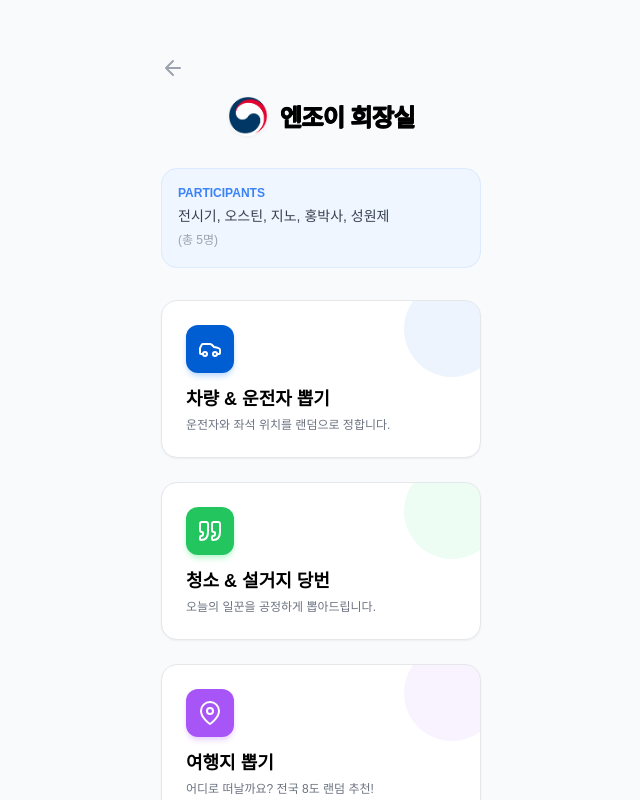
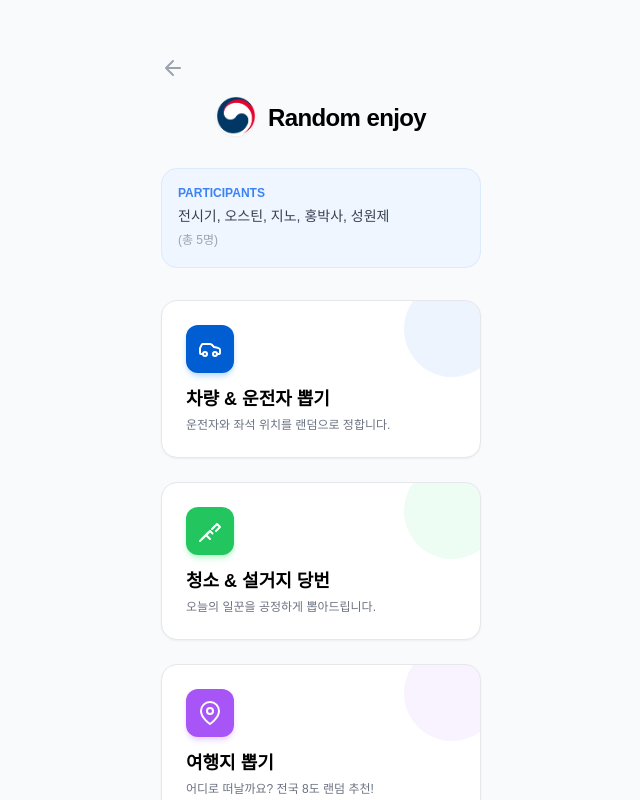
Before and after one commit to won429/enjoygame, a plain HTML site: page index.html in a window 1280 px wide. Shown: the whole page, without its empty margins (319-959 px from the left). Drawn offline with nearby package versions, Linux system fonts and the light colour scheme; a web font is replaced by a local one.

Commit message:
Add files via upload

```diff
--- a/index.html
+++ b/index.html
@@ -6,7 +6,7 @@
     <title>enjoy page - Games</title>
     <script src="https://cdn.tailwindcss.com"></script>
 
-    <!-- 폰트 추가: 학교안심 둥근미소 (로고용) -->
+    <!-- 폰트 추가: 학교안심 둥근미소 (로고용 & 타이틀용) -->
     <link rel="stylesheet" href="https://cdn.jsdelivr.net/gh/fonts-archive/HakgyoansimDunggeunmiso/HakgyoansimDunggeunmiso.css" type="text/css"/>
 
     <style>
@@ -18,7 +18,7 @@
             font-style: normal;
         }
 
-        /* 폰트 추가: 대한민국정부상징체 (타이틀용) */
+        /* 폰트 추가: 대한민국정부상징체 (기타용) */
         @font-face {
             font-family: 'ROKGSans';
             src: url('https://cdn.jsdelivr.net/gh/projectnoonnu/noonfonts_2001@1.1/ROKGSansBold.woff') format('woff');
@@ -32,11 +32,12 @@
             -webkit-tap-highlight-color: transparent;
         }
 
+        /* 학교안심 둥근미소 클래스 */
         .font-logo {
             font-family: 'Hakgyoansim Dunggeunmiso', sans-serif;
         }
 
-        /* 정부상징체 클래스 + 두께감 추가 */
+        /* 정부상징체 클래스 */
         .font-gov {
             font-family: 'ROKGSans', sans-serif;
             text-shadow: 1px 0 0 currentColor, 0 1px 0 currentColor;
@@ -69,7 +70,7 @@
     <div id="screen-game-menu" class="h-full w-full flex flex-col items-center justify-start p-6 pt-12 bg-gray-50 overflow-y-auto fade-in">
         <div class="w-full max-w-xs flex flex-col gap-6">
 
-            <!-- [NEW] 상단 뒤로가기 버튼 (외부 링크) -->
+            <!-- 상단 뒤로가기 버튼 (외부 링크) -->
             <div class="w-full flex justify-start -mb-4">
                 <button onclick="window.location.href='https://won429.github.io/enjoysite/'" class="p-2 -ml-2 text-gray-400 hover:text-black transition-colors" aria-label="메인으로 돌아가기">
                     <svg width="24" height="24" viewBox="0 0 24 24" fill="none" stroke="currentColor" stroke-width="2" stroke-linecap="round" stroke-linejoin="round">
@@ -82,7 +83,8 @@
             <div class="flex items-center justify-center gap-3 mb-2">
                 <!-- image.png 파일이 같은 폴더에 있어야 합니다 -->
                 <img src="./image.png" alt="Logo" class="w-10 h-10 object-contain drop-shadow-sm" onerror="this.style.display='none'">
-                <h2 class="text-2xl font-bold font-gov text-black tracking-tight pt-1">엔조이 회장실</h2>
+                <!-- 타이틀 변경: Random enjoy, 폰트 변경: 학교안심 둥근미소 (font-logo) -->
+                <h2 class="text-2xl font-bold font-logo text-black tracking-tight pt-1">Random enjoy</h2>
             </div>
 
             <div class="bg-blue-50 p-4 rounded-2xl border border-blue-100 mb-2">
@@ -105,11 +107,20 @@
                 </div>
             </button>
 
-            <!-- 청소/설거지 뽑기 -->
+            <!-- 청소/설거지 뽑기 (아이콘 변경: 빗자루) -->
             <button onclick="switchScreen('screen-chore-game'); resetChoreGame();" class="btn-hover w-full bg-white p-6 rounded-2xl shadow-sm border border-gray-200 text-left flex flex-col gap-3 group relative overflow-hidden">
                 <div class="absolute right-[-20px] top-[-20px] w-24 h-24 bg-green-100 rounded-full opacity-50 group-hover:scale-110 transition-transform"></div>
                 <div class="w-12 h-12 bg-green-500 text-white rounded-xl flex items-center justify-center z-10 shadow-md shadow-green-200">
-                    <svg width="24" height="24" viewBox="0 0 24 24" fill="none" stroke="currentColor" stroke-width="2"><path d="M3 21c3 0 7-1 7-8V5c0-1.25-.756-2.017-2-2H4c-1.25 0-2 .75-2 1.972V11c0 1.25.75 2 2 2 1 0 1 0 1 1v1c0 1-1 2-2 2s-1 .008-1 1.031V20c0 1 0 1 1 1z"></path><path d="M15 21c3 0 7-1 7-8V5c0-1.25-.757-2.017-2-2h-4c-1.25 0-2 .75-2 1.972V11c0 1.25.75 2 2 2 1 0 1 0 1 1v1c0 1-1 2-2 2s-1 .008-1 1.031V20c0 1 0 1 1 1z"></path></svg>
+                    <!-- 빗자루 아이콘 -->
+                    <svg width="24" height="24" viewBox="0 0 24 24" fill="none" stroke="currentColor" stroke-width="2" stroke-linecap="round" stroke-linejoin="round">
+                        <path d="M2 22l10-10"></path> <!-- 빗자루 대 -->
+                        <path d="M15 9l4-4 3 3-4 4"></path> <!-- 빗자루 머리 윗부분 -->
+                        <path d="M12 12l2.5 2.5"></path> <!-- 묶음 -->
+                        <path d="M8 16l4 4"></path> <!-- 묶음 -->
+                        <path d="M4 20l7-7"></path> <!-- 솔 부분 -->
+                        <path d="M10 14l-2 2"></path> <!-- 솔 디테일 -->
+                        <path d="M16 8l-2 2"></path> <!-- 솔 디테일 -->
+                    </svg>
                 </div>
                 <div class="z-10">
                     <h3 class="text-lg font-bold mb-1">청소 & 설거지 당번</h3>
@@ -211,7 +222,8 @@
             <div class="w-full bg-blue-50 rounded-2xl p-6 flex items-center justify-between border border-blue-100">
                 <div class="flex flex-col gap-1">
                     <div class="flex items-center gap-2 text-blue-600 mb-1">
-                        <svg width="18" height="18" viewBox="0 0 24 24" fill="none" stroke="currentColor" stroke-width="2"><path d="M3 21c3 0 7-1 7-8V5c0-1.25-.756-2.017-2-2H4c-1.25 0-2 .75-2 1.972V11c0 1.25.75 2 2 2 1 0 1 0 1 1v1c0 1-1 2-2 2s-1 .008-1 1.031V20c0 1 0 1 1 1z"></path></svg>
+                        <!-- 청소 아이콘 (빗자루로 변경) -->
+                        <svg width="18" height="18" viewBox="0 0 24 24" fill="none" stroke="currentColor" stroke-width="2" stroke-linecap="round" stroke-linejoin="round"><path d="M2 22l10-10"></path><path d="M15 9l4-4 3 3-4 4"></path><path d="M12 12l2.5 2.5"></path><path d="M8 16l4 4"></path><path d="M4 20l7-7"></path></svg>
                         <span class="text-xs font-bold uppercase tracking-wider">Cleaning</span>
                     </div>
                     <span class="text-lg font-bold text-gray-900">청소 당번</span>
```
